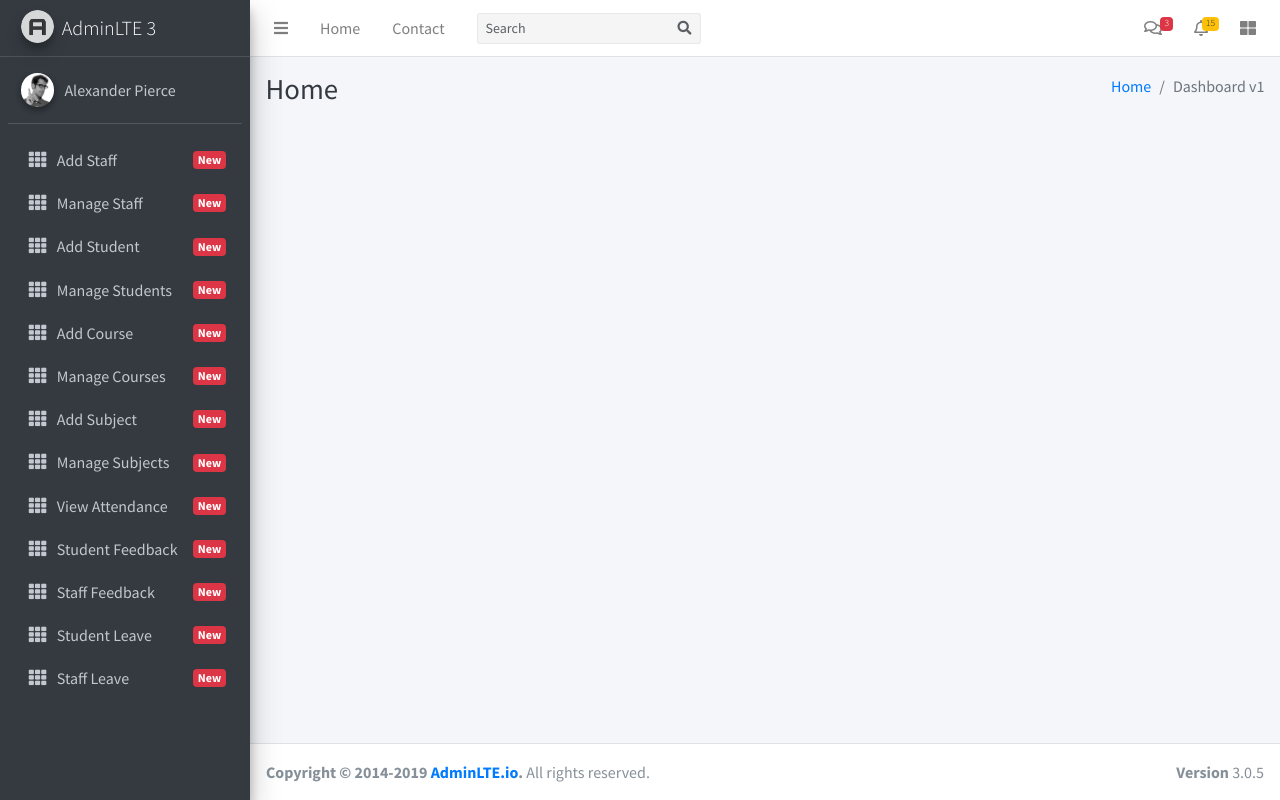
After one commit to anxious01210/djangoProject, a Django app: page /admin_home/ in a window 1280 px wide. The commit adds this page. Run offline with Django 3.2, Linux system fonts and the light colour scheme; some libraries are stand-ins or nearby versions.

Commit message:
2nd commit: AdminHoD in process

```diff
--- a/SM_app/urls.py
+++ b/SM_app/urls.py
@@ -1,12 +1,15 @@
 from django.urls import path
-from . import views
+from . import views, HoDViews
 
 app_name = 'sm_ap'
 
 urlpatterns = [
+    path('demo/', views.demo, name='demo'),
     path('', views.show_login_page, name='login'),
-    path('doLogin/', views.doLogin, name='doLogin'),
     path('get_user_details/', views.get_user_details, name='get_user_details'),
     path('logout_user/', views.logout_user, name='logout_user'),
-    path('demo/', views.demo, name='demo'),
+    path('doLogin/', views.doLogin, name='doLogin'),
+    path('test/', views.test, name='test'),
+    path('admin_home/', HoDViews.Admin_home, name='admin_home'),
+    path('add_staff/', HoDViews.add_staff, name='add_staff'),
 ]
--- /dev/null
+++ b/templates/hod_template/base_template.html
@@ -0,0 +1,135 @@
+{% load static %}
+<!DOCTYPE html>
+<html>
+<head>
+  <meta charset="utf-8">
+  <meta http-equiv="X-UA-Compatible" content="IE=edge">
+  <title>AdminLTE 3 | Dashboard</title>
+  <!-- Tell the browser to be responsive to screen width -->
+  <meta name="viewport" content="width=device-width, initial-scale=1">
+  <!-- Font Awesome -->
+  <link rel="stylesheet" href="{% static "SM_app/ plugins/fontawesome-free/css/all.min.css" %}">
+  <!-- Ionicons -->
+  <link rel="stylesheet" href="https://code.ionicframework.com/ionicons/2.0.1/css/ionicons.min.css">
+  <!-- Tempusdominus Bbootstrap 4 -->
+  <link rel="stylesheet" href="{% static "SM_app/plugins/tempusdominus-bootstrap-4/css/tempusdominus-bootstrap-4.min.css" %}">
+  <!-- iCheck -->
+  <link rel="stylesheet" href="{% static "SM_app/plugins/icheck-bootstrap/icheck-bootstrap.min.css" %}">
+  <!-- JQVMap -->
+  <link rel="stylesheet" href="{% static "SM_app/plugins/jqvmap/jqvmap.min.css" %}">
+  <!-- Theme style -->
+  <link rel="stylesheet" href="{% static "SM_app/dist/css/adminlte.min.css" %}">
+  <!-- overlayScrollbars -->
+  <link rel="stylesheet" href="{% static "SM_app/plugins/overlayScrollbars/css/OverlayScrollbars.min.css" %}">
+  <!-- Daterange picker -->
+  <link rel="stylesheet" href="{% static "SM_app/plugins/daterangepicker/daterangepicker.css" %}">
+  <!-- summernote -->
+  <link rel="stylesheet" href="{% static "SM_app/plugins/summernote/summernote-bs4.css" %}">
+  <!-- Google Font: Source Sans Pro -->
+  <link href="https://fonts.googleapis.com/css?family=Source+Sans+Pro:300,400,400i,700" rel="stylesheet">
+    {% block custom_css %}    {% endblock custom_css %}
+</head>
+<body class="hold-transition sidebar-mini layout-fixed">
+<div class="wrapper">
+
+  <!-- Navbar -->
+  <nav class="main-header navbar navbar-expand navbar-white navbar-light">
+    <!-- Left navbar links -->
+    <ul class="navbar-nav">
+      <li class="nav-item">
+        <a class="nav-link" data-widget="pushmenu" href="#" role="button"><i class="fas fa-bars"></i></a>
+      </li>
+      <li class="nav-item d-none d-sm-inline-block">
+        <a href="{% url 'sm_app:admin_home' %}" class="nav-link">Home</a>
+      </li>
+      <li class="nav-item d-none d-sm-inline-block">
+        <a href="#" class="nav-link">Contact</a>
+      </li>
+    </ul>
+
+    <!-- SEARCH FORM -->
+    <form class="form-inline ml-3">
+      <div class="input-group input-group-sm">
+        <input class="form-control form-control-navbar" type="search" placeholder="Search" aria-label="Search">
+        <div class="input-group-append">
+          <button class="btn btn-navbar" type="submit">
+            <i class="fas fa-search"></i>
+          </button>
+        </div>
+      </div>
+    </form>
+
+    <!-- Right navbar links -->
+      {% include 'hod_template/notification_template.html' %}
+  </nav>
+  <!-- /.navbar -->
+
+  <!-- Main Sidebar Container -->
+    {% include 'hod_template/sidebar_template.html' %}
+
+  <!-- Content Wrapper. Contains page content -->
+  <div class="content-wrapper">
+<!-- Content Header (Page header) -->
+    <div class="content-header">
+      <div class="container-fluid">
+        <div class="row mb-2">
+          <div class="col-sm-6">
+            <h1 class="m-0 text-dark">{% block page_title %} {% endblock page_title %}</h1>
+          </div><!-- /.col -->
+          <div class="col-sm-6">
+            <ol class="breadcrumb float-sm-right">
+              <li class="breadcrumb-item"><a href="{% url 'sm_app:admin_home' %}">Home</a></li>
+              <li class="breadcrumb-item active">Dashboard v1</li>
+            </ol>
+          </div><!-- /.col -->
+        </div><!-- /.row -->
+      </div><!-- /.container-fluid -->
+    </div>
+    <!-- /.content-header -->
+    {% block main_content %} {% endblock main_content %}
+  </div>
+  <!-- /.content-wrapper -->
+    {% include 'hod_template/footer.html' %}
+
+</div>
+<!-- ./wrapper -->
+
+<!-- jQuery -->
+<script src="{% static "SM_app/plugins/jquery/jquery.min.js" %}"></script>
+<!-- jQuery UI 1.11.4 -->
+<script src="{% static "SM_app/plugins/jquery-ui/jquery-ui.min.js" %}"></script>
+<!-- Resolve conflict in jQuery UI tooltip with Bootstrap tooltip -->
+<script>
+  $.widget.bridge('uibutton', $.ui.button)
+</script>
+<!-- Bootstrap 4 -->
+<script src="{% static "SM_app/plugins/bootstrap/js/bootstrap.bundle.min.js" %}"></script>
+<!-- ChartJS -->
+<script src="{% static "SM_app/plugins/chart.js/Chart.min.js" %}"></script>
+<!-- Sparkline -->
+<script src="{% static "SM_app/plugins/sparklines/sparkline.js" %}"></script>
+<!-- JQVMap -->
+<script src="{% static "SM_app/plugins/jqvmap/jquery.vmap.min.js" %}"></script>
+<script src="{% static "SM_app/plugins/jqvmap/maps/jquery.vmap.usa.js" %}"></script>
+<!-- jQuery Knob Chart -->
+<script src="{% static "SM_app/plugins/jquery-knob/jquery.knob.min.js" %}"></script>
+<!-- daterangepicker -->
+<script src="{% static "SM_app/plugins/moment/moment.min.js" %}"></script>
+<script src="{% static "SM_app/plugins/daterangepicker/daterangepicker.js" %}"></script>
+<!-- Tempusdominus Bootstrap 4 -->
+<script src="{% static "SM_app/plugins/tempusdominus-bootstrap-4/js/tempusdominus-bootstrap-4.min.js" %}"></script>
+<!-- Summernote -->
+<script src="{% static "SM_app/plugins/summernote/summernote-bs4.min.js" %}"></script>
+<!-- overlayScrollbars -->
+<script src="{% static "SM_app/plugins/overlayScrollbars/js/jquery.overlayScrollbars.min.js" %}"></script>
+<!-- AdminLTE App -->
+<script src="{% static "SM_app/dist/js/adminlte.js" %}"></script>
+<!-- AdminLTE dashboard demo (This is only for demo purposes) -->
+<script src="{% static "SM_app/dist/js/pages/dashboard.js" %}"></script>
+<!-- AdminLTE for demo purposes -->
+<script src="{% static "SM_app/dist/js/demo.js" %}"></script>
+{% block custom_js %}
+
+{% endblock custom_js %}
+</body>
+</html>
--- /dev/null
+++ b/templates/hod_template/footer.html
@@ -0,0 +1,7 @@
+  <footer class="main-footer">
+    <strong>Copyright &copy; 2014-2019 <a href="http://adminlte.io">AdminLTE.io</a>.</strong>
+    All rights reserved.
+    <div class="float-right d-none d-sm-inline-block">
+      <b>Version</b> 3.0.5
+    </div>
+  </footer>
--- /dev/null
+++ b/templates/hod_template/home_content.html
@@ -0,0 +1,11 @@
+{% extends 'hod_template/base_template.html' %}
+{% block page_title %} Home {% endblock page_title %}
+{% block main_content %}
+    <!-- Main content -->
+    <section class="content">
+      <div class="container-fluid">
+
+      </div><!-- /.container-fluid -->
+    </section>
+    <!-- /.content -->
+{% endblock main_content %}
--- /dev/null
+++ b/templates/hod_template/notification_template.html
@@ -0,0 +1,92 @@
+    <ul class="navbar-nav ml-auto">
+      <!-- Messages Dropdown Menu -->
+      <li class="nav-item dropdown">
+        <a class="nav-link" data-toggle="dropdown" href="#">
+          <i class="far fa-comments"></i>
+          <span class="badge badge-danger navbar-badge">3</span>
+        </a>
+        <div class="dropdown-menu dropdown-menu-lg dropdown-menu-right">
+          <a href="#" class="dropdown-item">
+            <!-- Message Start -->
+            <div class="media">
+              <img src="dist/img/user1-128x128.jpg" alt="User Avatar" class="img-size-50 mr-3 img-circle">
+              <div class="media-body">
+                <h3 class="dropdown-item-title">
+                  Brad Diesel
+                  <span class="float-right text-sm text-danger"><i class="fas fa-star"></i></span>
+                </h3>
+                <p class="text-sm">Call me whenever you can...</p>
+                <p class="text-sm text-muted"><i class="far fa-clock mr-1"></i> 4 Hours Ago</p>
+              </div>
+            </div>
+            <!-- Message End -->
+          </a>
+          <div class="dropdown-divider"></div>
+          <a href="#" class="dropdown-item">
+            <!-- Message Start -->
+            <div class="media">
+              <img src="dist/img/user8-128x128.jpg" alt="User Avatar" class="img-size-50 img-circle mr-3">
+              <div class="media-body">
+                <h3 class="dropdown-item-title">
+                  John Pierce
+                  <span class="float-right text-sm text-muted"><i class="fas fa-star"></i></span>
+                </h3>
+                <p class="text-sm">I got your message bro</p>
+                <p class="text-sm text-muted"><i class="far fa-clock mr-1"></i> 4 Hours Ago</p>
+              </div>
+            </div>
+            <!-- Message End -->
+          </a>
+          <div class="dropdown-divider"></div>
+          <a href="#" class="dropdown-item">
+            <!-- Message Start -->
+            <div class="media">
+              <img src="dist/img/user3-128x128.jpg" alt="User Avatar" class="img-size-50 img-circle mr-3">
+              <div class="media-body">
+                <h3 class="dropdown-item-title">
+                  Nora Silvester
+                  <span class="float-right text-sm text-warning"><i class="fas fa-star"></i></span>
+                </h3>
+                <p class="text-sm">The subject goes here</p>
+                <p class="text-sm text-muted"><i class="far fa-clock mr-1"></i> 4 Hours Ago</p>
+              </div>
+            </div>
+            <!-- Message End -->
+          </a>
+          <div class="dropdown-divider"></div>
+          <a href="#" class="dropdown-item dropdown-footer">See All Messages</a>
+        </div>
+      </li>
+      <!-- Notifications Dropdown Menu -->
+      <li class="nav-item dropdown">
+        <a class="nav-link" data-toggle="dropdown" href="#">
+          <i class="far fa-bell"></i>
+          <span class="badge badge-warning navbar-badge">15</span>
+        </a>
+        <div class="dropdown-menu dropdown-menu-lg dropdown-menu-right">
+          <span class="dropdown-item dropdown-header">15 Notifications</span>
+          <div class="dropdown-divider"></div>
+          <a href="#" class="dropdown-item">
+            <i class="fas fa-envelope mr-2"></i> 4 new messages
+            <span class="float-right text-muted text-sm">3 mins</span>
+          </a>
+          <div class="dropdown-divider"></div>
+          <a href="#" class="dropdown-item">
+            <i class="fas fa-users mr-2"></i> 8 friend requests
+            <span class="float-right text-muted text-sm">12 hours</span>
+          </a>
+          <div class="dropdown-divider"></div>
+          <a href="#" class="dropdown-item">
+            <i class="fas fa-file mr-2"></i> 3 new reports
+            <span class="float-right text-muted text-sm">2 days</span>
+          </a>
+          <div class="dropdown-divider"></div>
+          <a href="#" class="dropdown-item dropdown-footer">See All Notifications</a>
+        </div>
+      </li>
+      <li class="nav-item">
+        <a class="nav-link" data-widget="control-sidebar" data-slide="true" href="#" role="button">
+          <i class="fas fa-th-large"></i>
+        </a>
+      </li>
+    </ul>
--- /dev/null
+++ b/templates/hod_template/sidebar_template.html
@@ -0,0 +1,151 @@
+{% load static %}
+<aside class="main-sidebar sidebar-dark-primary elevation-4">
+    <!-- Brand Logo -->
+    <a href="index3.html" class="brand-link">
+      <img src="{% static 'SM_app/dist/img/AdminLTELogo.png' %} " alt="AdminLTE Logo" class="brand-image img-circle elevation-3"
+           style="opacity: .8">
+      <span class="brand-text font-weight-light">AdminLTE 3</span>
+    </a>
+
+    <!-- Sidebar -->
+    <div class="sidebar">
+      <!-- Sidebar user panel (optional) -->
+      <div class="user-panel mt-3 pb-3 mb-3 d-flex">
+        <div class="image">
+          <img src="{% static 'SM_app/dist/img/user2-160x160.jpg' %}" class="img-circle elevation-2" alt="User Image">
+        </div>
+        <div class="info">
+          <a href="#" class="d-block">Alexander Pierce</a>
+        </div>
+      </div>
+
+      <!-- Sidebar Menu -->
+      <nav class="mt-2">
+        <ul class="nav nav-pills nav-sidebar flex-column" data-widget="treeview" role="menu" data-accordion="false">
+          <!-- Add icons to the links using the .nav-icon class
+               with font-awesome or any other icon font library -->
+
+          <li class="nav-item">
+            <a href="/add_staff" class="nav-link">
+              <i class="nav-icon fas fa-th"></i>
+              <p>
+                Add Staff
+                <span class="right badge badge-danger">New</span>
+              </p>
+            </a>
+          </li>
+          <li class="nav-item">
+            <a href="/add_staff" class="nav-link">
+              <i class="nav-icon fas fa-th"></i>
+              <p>
+                Manage Staff
+                <span class="right badge badge-danger">New</span>
+              </p>
+            </a>
+          </li>
+          <li class="nav-item">
+            <a href="/add_staff" class="nav-link">
+              <i class="nav-icon fas fa-th"></i>
+              <p>
+                Add Student
+                <span class="right badge badge-danger">New</span>
+              </p>
+            </a>
+          </li>
+          <li class="nav-item">
+            <a href="/add_staff" class="nav-link">
+              <i class="nav-icon fas fa-th"></i>
+              <p>
+                Manage Students
+                <span class="right badge badge-danger">New</span>
+              </p>
+            </a>
+          </li>
+          <li class="nav-item">
+            <a href="/add_staff" class="nav-link">
+              <i class="nav-icon fas fa-th"></i>
+              <p>
+                Add Course
+                <span class="right badge badge-danger">New</span>
+              </p>
+            </a>
+          </li>
+          <li class="nav-item">
+            <a href="/add_staff" class="nav-link">
+              <i class="nav-icon fas fa-th"></i>
+              <p>
+                Manage Courses
+                <span class="right badge badge-danger">New</span>
+              </p>
+            </a>
+          </li>
+          <li class="nav-item">
+            <a href="/add_staff" class="nav-link">
+              <i class="nav-icon fas fa-th"></i>
+              <p>
+                Add Subject
+                <span class="right badge badge-danger">New</span>
+              </p>
+            </a>
+          </li>
+          <li class="nav-item">
+            <a href="/add_staff" class="nav-link">
+              <i class="nav-icon fas fa-th"></i>
+              <p>
+                Manage Subjects
+                <span class="right badge badge-danger">New</span>
+              </p>
+            </a>
+          </li>
+          <li class="nav-item">
+            <a href="/add_staff" class="nav-link">
+              <i class="nav-icon fas fa-th"></i>
+              <p>
+                View Attendance
+                <span class="right badge badge-danger">New</span>
+              </p>
+            </a>
+          </li>
+          <li class="nav-item">
+            <a href="/add_staff" class="nav-link">
+              <i class="nav-icon fas fa-th"></i>
+              <p>
+                Student Feedback
+                <span class="right badge badge-danger">New</span>
+              </p>
+            </a>
+          </li>
+          <li class="nav-item">
+            <a href="/add_staff" class="nav-link">
+              <i class="nav-icon fas fa-th"></i>
+              <p>
+                Staff Feedback
+                <span class="right badge badge-danger">New</span>
+              </p>
+            </a>
+          </li>
+          <li class="nav-item">
+            <a href="/add_staff" class="nav-link">
+              <i class="nav-icon fas fa-th"></i>
+              <p>
+                Student Leave
+                <span class="right badge badge-danger">New</span>
+              </p>
+            </a>
+          </li>
+          <li class="nav-item">
+            <a href="/add_staff" class="nav-link">
+              <i class="nav-icon fas fa-th"></i>
+              <p>
+                Staff Leave
+                <span class="right badge badge-danger">New</span>
+              </p>
+            </a>
+          </li>
+
+        </ul>
+      </nav>
+      <!-- /.sidebar-menu -->
+    </div>
+    <!-- /.sidebar -->
+  </aside>
```
Also changed, not shown: SM_app/HoDViews.py (added, +9 -0 lines), SM_app/views.py (+10 -2 lines), templates/hod_template/add_staff_template.html (added, +11 -0 lines), templates/hod_template/content_header.html (added, +16 -0 lines), templates/login_page.html (+9 -0 lines), db.sqlite3.
